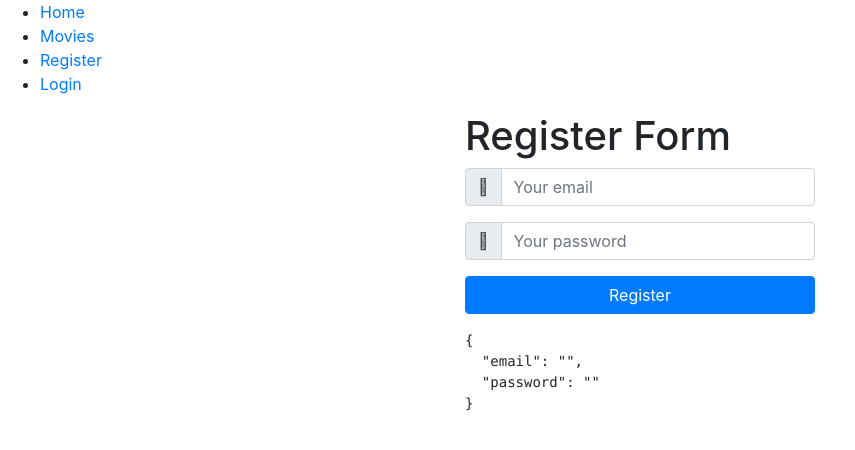
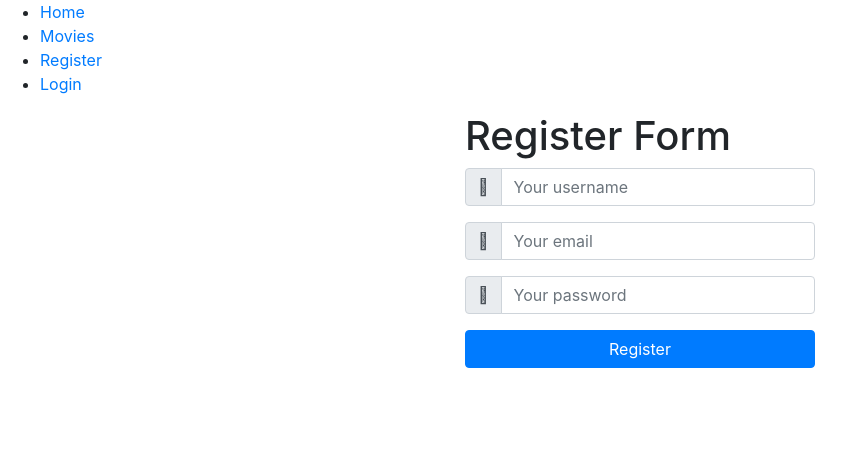
Before and after one commit to BZIvanov/Movies-and-actors, an Angular app: page /register in a window 1280 px wide. Shown: the top 450 px of the page, without its empty margins (0-855 px from the left). Built offline with nearby package versions, Linux system fonts and the light colour scheme; sample sign-in values are in the browser's storage.

Commit message:
user authentication

```diff
--- a/src/app/app.module.ts
+++ b/src/app/app.module.ts
@@ -9,9 +9,6 @@ import { CoreModule } from './core/core.module';
 import { SharedModule } from './shared/shared.module';
 import { UserModule } from './user/user.module';
 import { MoviesModule } from './movies/movies.module';
-
-// hello some text added
-// another row
 
 @NgModule({
   declarations: [
--- a/src/app/user/components/login/login.component.html
+++ b/src/app/user/components/login/login.component.html
@@ -8,7 +8,7 @@
                     <div class="input-group-prepend">
                         <span class="input-group-text"> <i class="fas fa-paper-plane"></i> </span>
                     </div>
-                    <input type="text" name="email" class="form-control" placeholder="Your email" required ngModel >
+                    <input type="text" name="username" class="form-control" placeholder="Your username" required ngModel >
                 </div>
 
                 <div class="form-group input-group">
@@ -22,7 +22,7 @@
                     <button class="btn btn-primary btn-block">Login</button>
                 </div>
 
-                <pre>{{ myForm.value | json }}</pre>
+                <!-- <pre>{{ myForm.value | json }}</pre> -->
             </form>
         </div>
         <div class="col-lg-4 col-md-4 col-sm-3"></div>
--- a/src/app/user/components/login/login.component.ts
+++ b/src/app/user/components/login/login.component.ts
@@ -1,4 +1,6 @@
-import { Component, OnInit } from '@angular/core';
+import { Component, OnInit, OnDestroy } from '@angular/core';
+import { Router } from '@angular/router';
+import { Subscription } from 'rxjs';
 
 import { UserHandleService } from '../../services/user-handle.service';
 
@@ -7,16 +9,24 @@ import { UserHandleService } from '../../services/user-handle.service';
   templateUrl: './login.component.html',
   styleUrls: ['./login.component.scss']
 })
-export class LoginComponent implements OnInit {
+export class LoginComponent implements OnInit, OnDestroy {
+  private loginStream$: Subscription;
 
-  constructor(private userService: UserHandleService) { }
+  constructor(private userService: UserHandleService, private router: Router) { }
 
   ngOnInit() {
   }
 
   login(data: any) {
-    this.userService.loginUser(data).subscribe(data => {
-      console.log(data);
+    this.loginStream$ = this.userService.loginUser(data).subscribe(response => {
+      this.userService.saveUserData(response);
+      this.router.navigate(['/home']);
     });
   }
+
+  ngOnDestroy() {
+    if (this.loginStream$) {
+      this.loginStream$.unsubscribe();
+    }
+  }
 }
--- a/src/app/user/components/register/register.component.html
+++ b/src/app/user/components/register/register.component.html
@@ -4,6 +4,13 @@
         <div class="col-lg-4 col-md-4 col-sm-6">
             <h1>Register Form</h1>
             <form #myForm="ngForm" (ngSubmit)="register(myForm.value)">
+                <div class="form-group input-group">
+                    <div class="input-group-prepend">
+                        <span class="input-group-text"> <i class="fas fa-paper-plane"></i> </span>
+                    </div>
+                    <input type="text" name="username" class="form-control" placeholder="Your username" required ngModel >
+                </div>
+
                 <div class="form-group input-group">
                     <div class="input-group-prepend">
                         <span class="input-group-text"> <i class="fas fa-paper-plane"></i> </span>
@@ -22,7 +29,7 @@
                     <button class="btn btn-primary btn-block">Register</button>
                 </div>
 
-                <pre>{{ myForm.value | json }}</pre>
+                <!-- <pre>{{ myForm.value | json }}</pre> -->
             </form>
         </div>
         <div class="col-lg-4 col-md-4 col-sm-3"></div>
--- a/src/app/user/components/register/register.component.ts
+++ b/src/app/user/components/register/register.component.ts
@@ -1,4 +1,6 @@
-import { Component, OnInit } from '@angular/core';
+import { Component, OnInit, OnDestroy } from '@angular/core';
+import { Router } from '@angular/router';
+import { Subscription } from 'rxjs';
 
 import { UserHandleService } from '../../services/user-handle.service';
 
@@ -7,17 +9,24 @@ import { UserHandleService } from '../../services/user-handle.service';
   templateUrl: './register.component.html',
   styleUrls: ['./register.component.scss']
 })
-export class RegisterComponent implements OnInit {
+export class RegisterComponent implements OnInit, OnDestroy {
+  private registerStream$: Subscription;
 
-  constructor(private userService: UserHandleService) { }
+  constructor(private userService: UserHandleService, private router: Router) { }
 
   ngOnInit() {
   }
 
   register(data: any) {
-    this.userService.registerUser(data).subscribe(data => {
-      console.log(data);
+    this.registerStream$ = this.userService.registerUser(data).subscribe(response => {
+      this.userService.saveUserData(response);
+      this.router.navigate(['/user', 'login']);
     });
   }
 
+  ngOnDestroy() {
+    if (this.registerStream$) {
+      this.registerStream$.unsubscribe();
+    }
+  }
 }
--- a/src/app/user/services/authorization-interceptor.service.ts
+++ b/src/app/user/services/authorization-interceptor.service.ts
@@ -16,20 +16,16 @@ export class AuthorizationInterceptorService implements HttpInterceptor {
 
   intercept(request: HttpRequest<any>, next: HttpHandler): Observable<HttpEvent<any>> {
 
-    if (request.url.endsWith('/login')) {
+    if (request instanceof HttpRequest) {
       request = request.clone({
         setHeaders: {
-          Authorization: `'Kinvey ${localStorage.getItem('authtoken')}`
-        }
-      });
-    } else {
-      request = request.clone({
-        setHeaders: {
+          //Authorization: `'Kinvey ${localStorage.getItem('authtoken')}`
           Authorization: `Basic ${btoa(constants.kinveyAppKey + ':' + constants.kinveyAppSecret)}`
         }
       });
     }
-    console.log(request)
+
+    //console.log(request)
     return next.handle(request);
   }
 }
--- a/src/app/user/services/user-handle.service.ts
+++ b/src/app/user/services/user-handle.service.ts
@@ -16,4 +16,9 @@ export class UserHandleService {
   loginUser (data: any) {
     return this.http.post<any>(constants.baseUrl + "user/" + constants.kinveyAppKey + "/login", data);
   }
+
+  saveUserData(userData: any) {
+    localStorage.setItem("username", userData.username);
+    localStorage.setItem("authtoken", userData._kmd.authtoken);
+  }
 }
```
Also changed, not shown: 1 other file (tests, documents, lock files or other folders).
